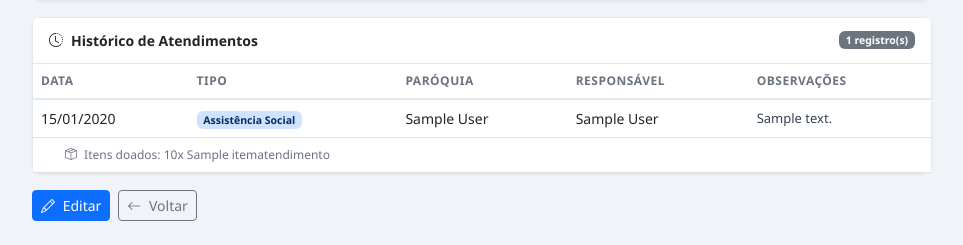
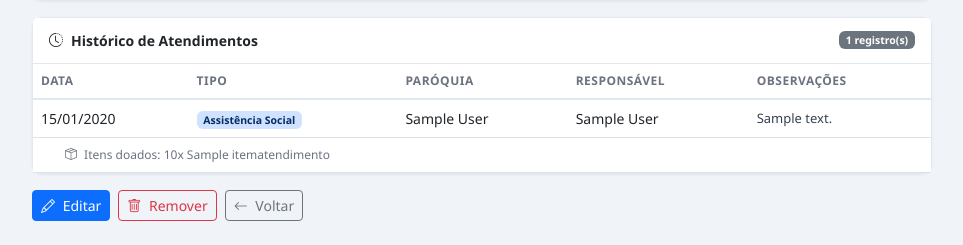
Before and after one commit to Ninjolas/caritas, a Django app: page /familias/1/ in a window 1280 px wide. Shown: the part 833-1078 px from the top of the page, without its empty margins (232-1195 px from the left). Run offline with Django 4.2, Linux system fonts and the light colour scheme; a user stored in the database is signed in; tables that the repository leaves empty hold one stand-in row (values such as "Sample post").

Commit message:
feat: improve family detail page and history

```diff
--- a/caritas/apps/familias/urls.py
+++ b/caritas/apps/familias/urls.py
@@ -10,4 +10,5 @@ urlpatterns = [
     path('familias/cadastrar/', views.cadastrar_familia, name='cadastrar_familia'),
     path('familias/<int:pk>/', views.detalhe_familia, name='detalhe_familia'),
     path('familias/<int:pk>/editar/', views.editar_familia, name='editar_familia'),
+    path('familias/<int:pk>/remover/', views.remover_familia, name='remover_familia'),
 ]
--- a/caritas/apps/familias/views.py
+++ b/caritas/apps/familias/views.py
@@ -86,6 +86,18 @@ def editar_familia(request, pk):
 
 
 @login_required
+def remover_familia(request, pk):
+    familia = get_object_or_404(Familia, pk=pk)
+    if request.user.perfil != 'administrador' and familia.paroquia_responsavel != request.user.paroquia:
+        raise PermissionDenied
+    if request.method == 'POST':
+        familia.delete()
+        messages.success(request, 'Família removida com sucesso.')
+        return redirect('familias:listar_familias')
+    return redirect('familias:detalhe_familia', pk=pk)
+
+
+@login_required
 def cadastrar_familia(request):
     DependenteFormSet = formset_factory(DependenteForm, min_num=0, max_num=10, extra=1)
 
--- a/caritas/templates/familias/detalhe.html
+++ b/caritas/templates/familias/detalhe.html
@@ -119,6 +119,12 @@
         <a href="{% url 'familias:editar_familia' familia.pk %}" class="btn btn-primary btn-sm">
             <i class="bi bi-pencil me-1"></i> Editar
         </a>
+        <form method="post" action="{% url 'familias:remover_familia' familia.pk %}" onsubmit="return confirm('Tem certeza? Isso vai apagar a família e todo o histórico de atendimentos e cestas.')">
+            {% csrf_token %}
+            <button type="submit" class="btn btn-outline-danger btn-sm">
+                <i class="bi bi-trash me-1"></i> Remover
+            </button>
+        </form>
         {% endif %}
         <a href="{% url 'familias:listar_familias' %}" class="btn btn-outline-secondary btn-sm">
             <i class="bi bi-arrow-left me-1"></i> Voltar
```
